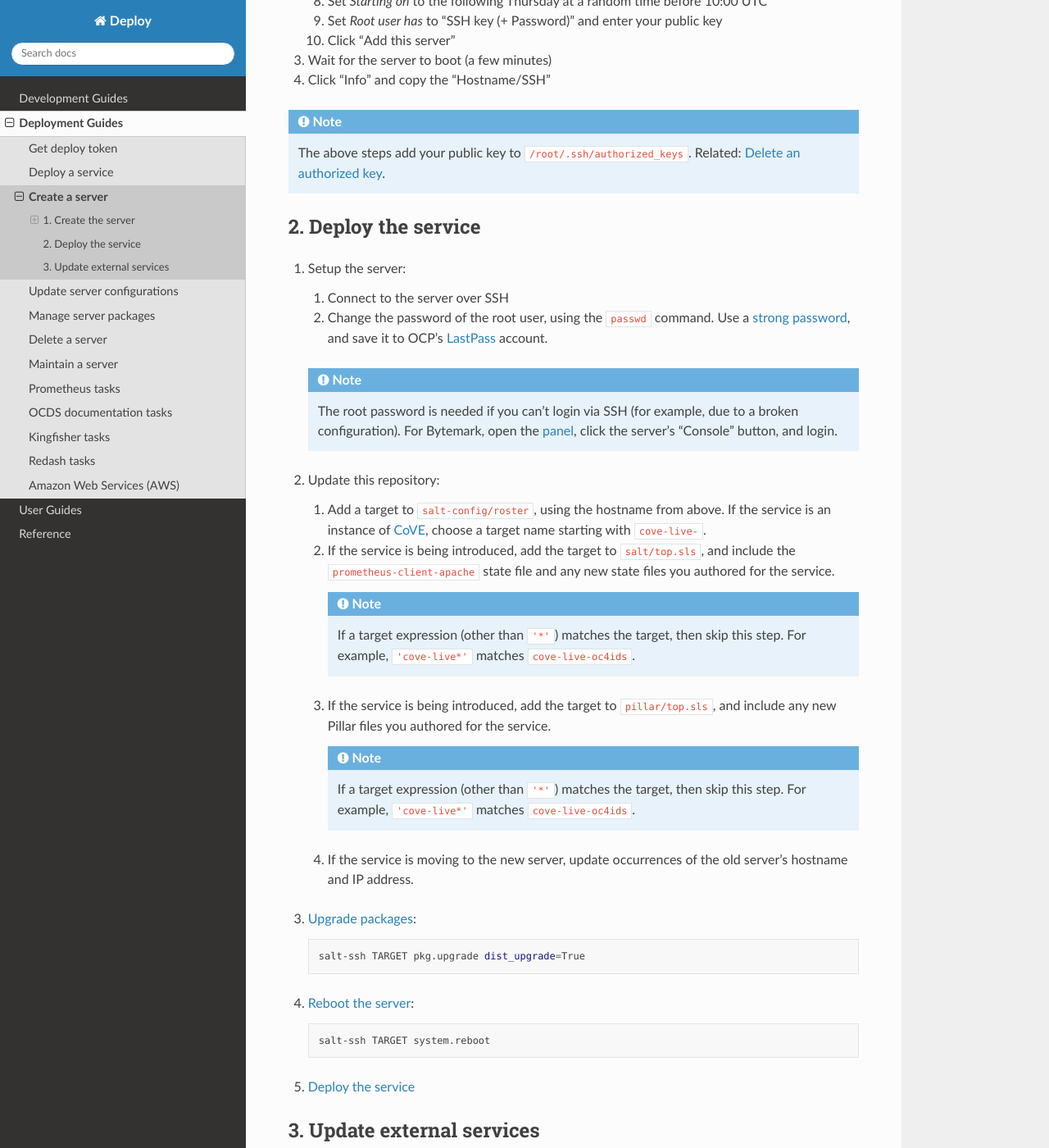
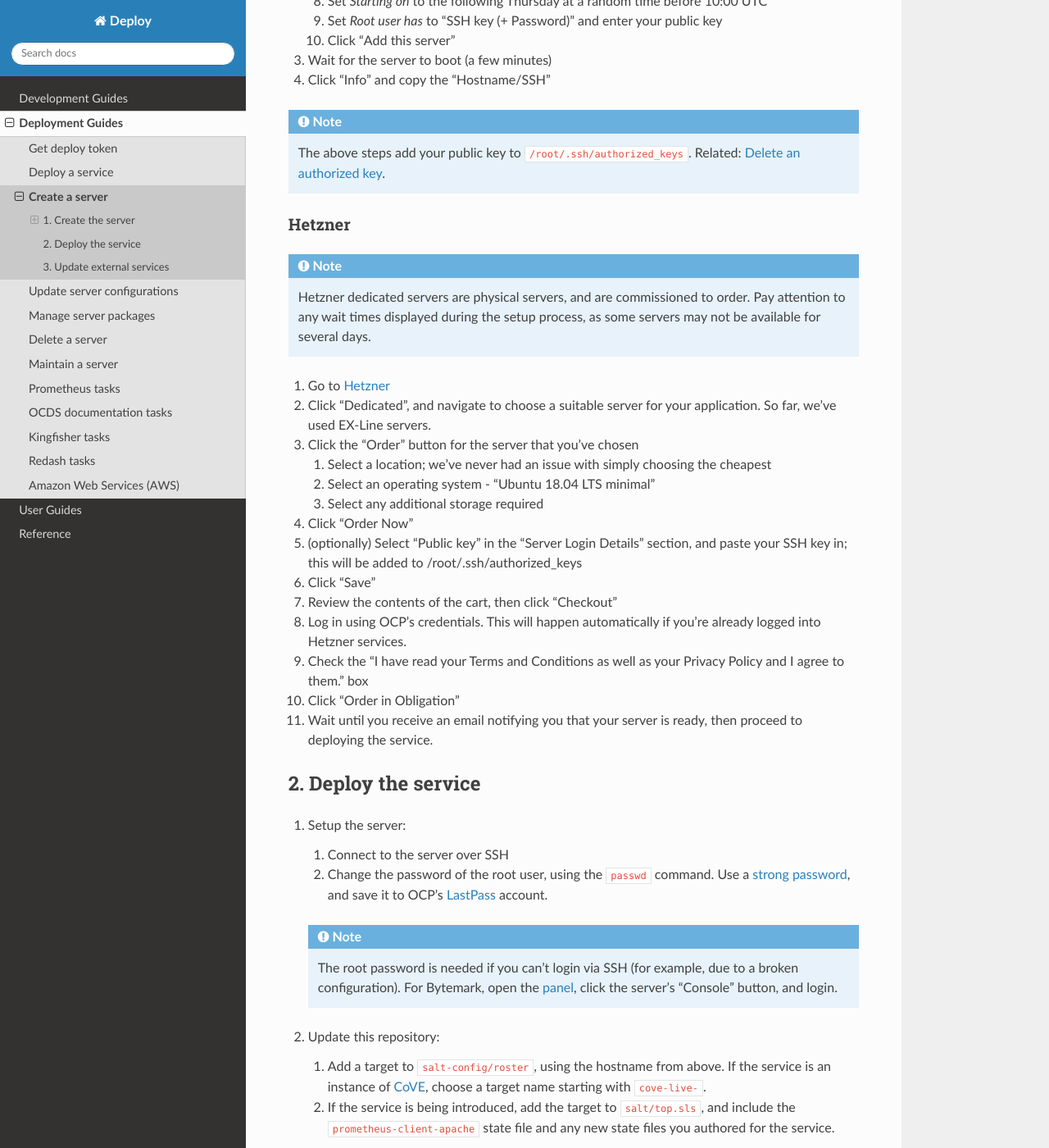
Before and after one commit to open-contracting/deploy, a Sphinx documentation site: the page built from docs/deploy/create_server.rst, in a window 1280 px wide and 1400 px high, scrolled down 684 px. Shown: the whole window at 82% size. Built offline with Sphinx 7.4.7 and the Read the Docs theme 2.0.0, drawn with Linux system fonts in a browser that asks for light colours.

Commit message:
Docs: Add Hetzner new server instructions

```diff
--- a/docs/deploy/create_server.rst
+++ b/docs/deploy/create_server.rst
@@ -33,6 +33,31 @@ Bytemark
 .. note::
 
    The above steps add your public key to ``/root/.ssh/authorized_keys``. Related: :ref:`delete-authorized-key`.
+
+Hetzner
+~~~~~~~
+
+.. note::
+
+   Hetzner dedicated servers are physical servers, and are commissioned to order. Pay attention to any wait times displayed during the setup process, as some servers may not be available for several days.
+
+#. Go to `Hetzner <https://www.hetzner.com/?country=us>`__
+#. Click "Dedicated", and navigate to choose a suitable server for your application. So far, we've used EX-Line servers.
+#. Click the "Order" button for the server that you've chosen
+
+   #. Select a location; we've never had an issue with simply choosing the cheapest
+   #. Select an operating system - "Ubuntu 18.04 LTS minimal"
+   #. Select any additional storage required
+
+#. Click "Order Now"
+#. (optionally) Select "Public key" in the "Server Login Details" section, and paste your SSH key in; this will be added to /root/.ssh/authorized_keys
+#. Click "Save"
+#. Review the contents of the cart, then click "Checkout"
+#. Log in using OCP's credentials. This will happen automatically if you're already logged into Hetzner services.
+#. Check the "I have read your Terms and Conditions as well as your Privacy Policy and I agree to them." box
+#. Click "Order in Obligation"
+#. Wait until you receive an email notifying you that your server is ready, then proceed to deploying the service.
+
 
 2. Deploy the service
 ---------------------
```
